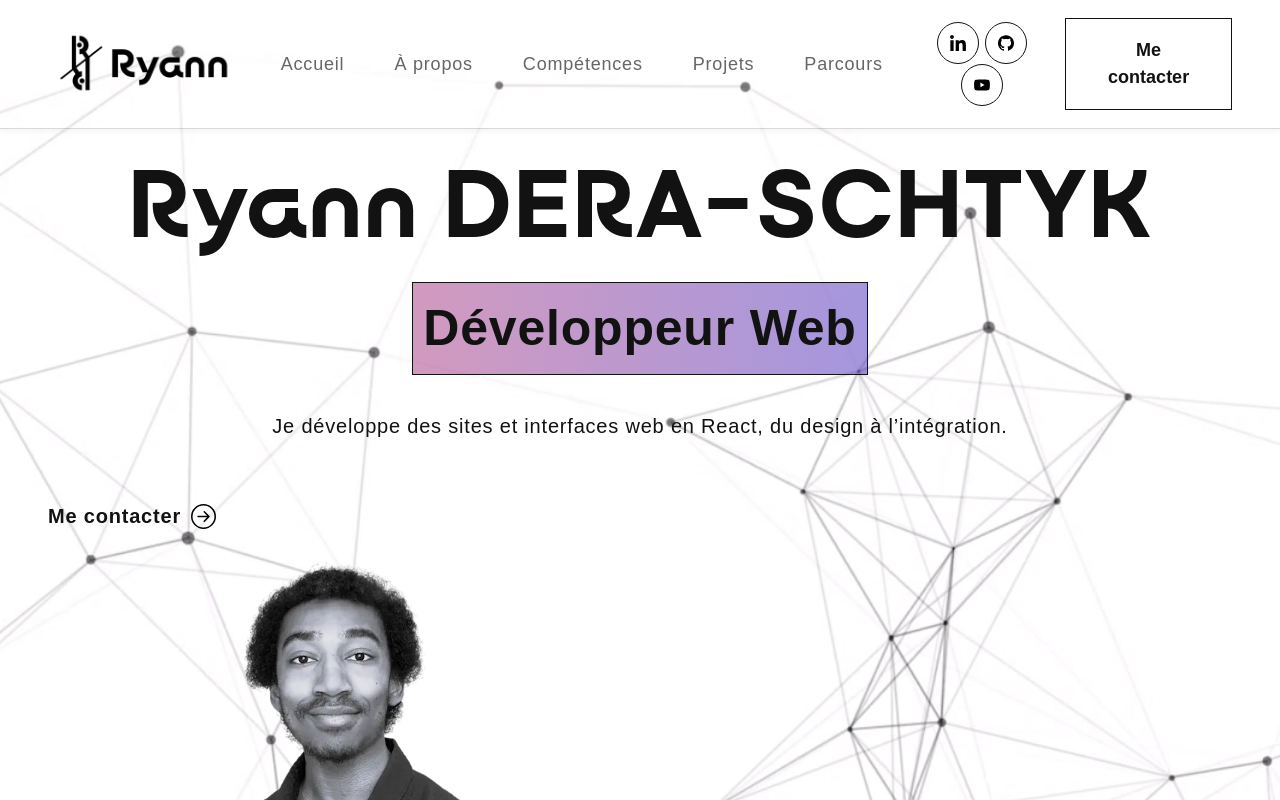
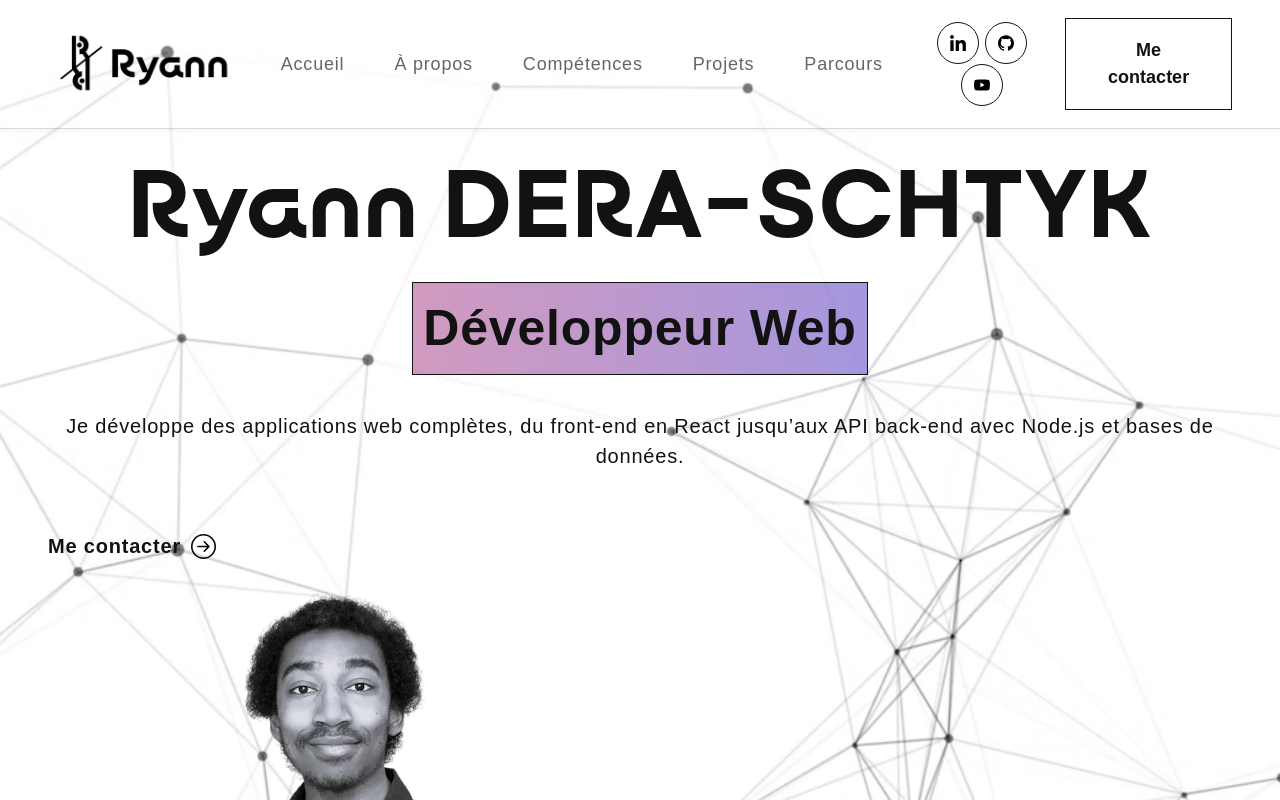
Before and after one commit to Ryannds-dev/portfolio-dev-ryann, a React (Vite) app: page / in a window 1280 px wide. Shown: the top 800 px of the page. Built offline with nearby package versions, Linux system fonts and the light colour scheme.

Commit message:
feat: improve fullstack wording, add SEO meta description and ARIA labels

```diff
--- a/index.html
+++ b/index.html
@@ -2,6 +2,8 @@
 <html lang="fr">
   <head>
     <meta charset="UTF-8" />
+    <meta name="viewport" content="width=device-width, initial-scale=1.0" />
+    <meta name="description" content="Portfolio de Ryann DERA-SCHTYK — développeur web React. Découvrez mes projets, compétences et parcours scolaire." />
     <link rel="icon" type="image/png" href="/logo-ryann-onglet.png" />
 
     <link rel="canonical" href="https://portfolio-dev-ryann.vercel.app/" />
--- a/src/components/Banner.jsx
+++ b/src/components/Banner.jsx
@@ -12,10 +12,18 @@ function Banner() {
             <h1>Ryann DERA-SCHTYK</h1>
             <span className="tagline">Développeur Web</span>
             <p>
-              Je développe des sites et interfaces web en React, du design à
-              l’intégration.
+              <p>
+                Je développe des applications web complètes, du front-end en
+                React jusqu’aux API back-end avec Node.js et bases de données.
+              </p>
             </p>
-            <button onClick={() => document.getElementById("contact").scrollIntoView({ behavior: "smooth" })}>
+            <button
+              onClick={() =>
+                document
+                  .getElementById("contact")
+                  .scrollIntoView({ behavior: "smooth" })
+              }
+            >
               Me contacter
               <ArrowRightCircle size={25} />
             </button>
--- a/src/components/ContactForm.jsx
+++ b/src/components/ContactForm.jsx
@@ -35,6 +35,7 @@ function ContactForm() {
         <div className="form-row">
           <input
             name="name"
+            aria-label="Votre nom"
             placeholder="Votre nom"
             value={formData.name}
             onChange={handleChange}
@@ -43,6 +44,7 @@ function ContactForm() {
           <input
             name="email"
             type="email"
+            aria-label="Votre email"
             placeholder="votre@email.com"
             value={formData.email}
             onChange={handleChange}
@@ -52,6 +54,7 @@ function ContactForm() {
 
         <input
           name="subject"
+          aria-label="Sujet de votre message"
           placeholder="Sujet de votre message"
           value={formData.subject}
           onChange={handleChange}
@@ -60,6 +63,7 @@ function ContactForm() {
 
         <textarea
           name="message"
+          aria-label="Votre message"
           placeholder="Votre message..."
           value={formData.message}
           onChange={handleChange}
```
